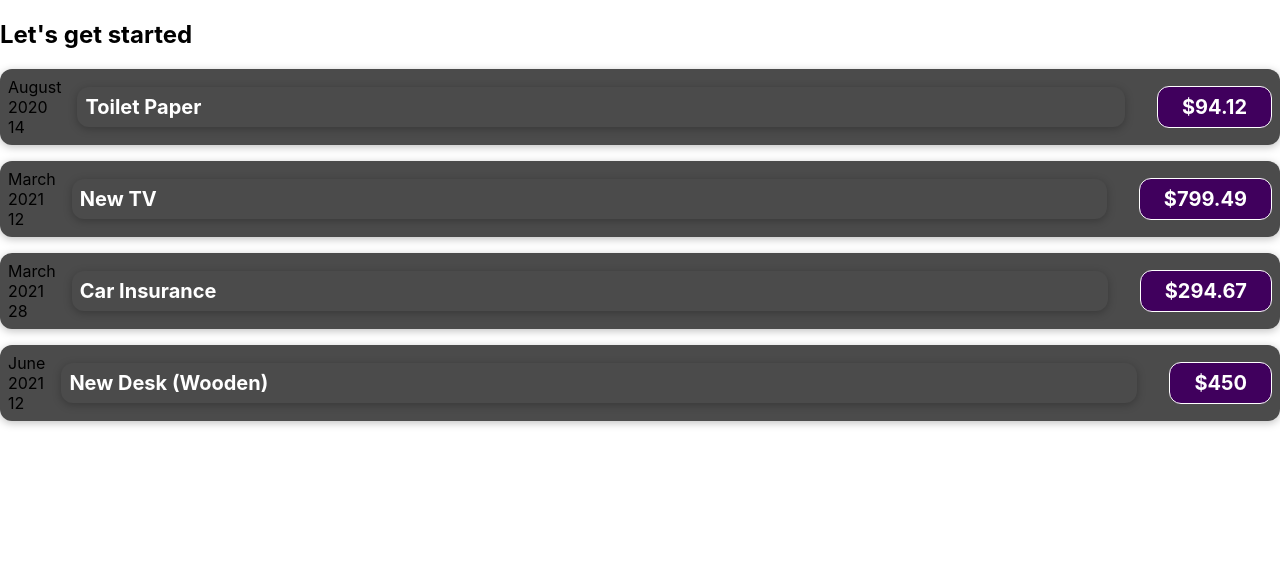
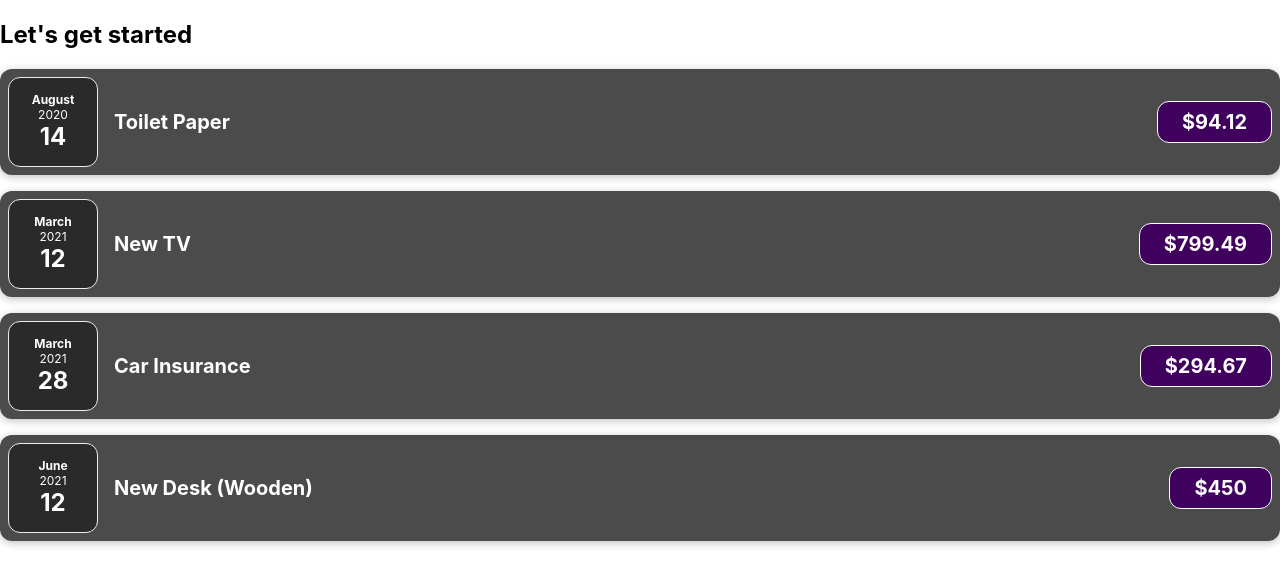
Before and after one commit to Chimoha31/React_Actual_practice, a React (Create React App) app: page / in a window 1280 px wide. Shown: the top 586 px of the page. Built offline with nearby package versions, Linux system fonts and the light colour scheme.

Commit message:
create ExpenseDate.js and css

```diff
--- a/src/App.js
+++ b/src/App.js
@@ -1,4 +1,4 @@
-import logo from './logo.svg';
+// import logo from './logo.svg';
 import './App.css';
 import ExpenseItem from "./components/ExpenseItem";
 
--- /dev/null
+++ b/src/components/ExpenseDate.css
@@ -0,0 +1,26 @@
+.expense-date {
+  display: flex;
+  flex-direction: column;
+  width: 5.5rem;
+  height: 5.5rem;
+  border: 1px solid #ececec;
+  background-color: #2a2a2a;
+  color: white;
+  border-radius: 12px;
+  align-items: center;
+  justify-content: center;
+}
+
+.expense-date__month {
+  font-size: 0.75rem;
+  font-weight: bold;
+}
+
+.expense-date__year {
+  font-size: 0.75rem;
+}
+
+.expense-date__day {
+  font-size: 1.5rem;
+  font-weight: bold;
+}
--- /dev/null
+++ b/src/components/ExpenseDate.js
@@ -0,0 +1,17 @@
+import './ExpenseDate.css';
+
+function ExpenseDate(props) {
+  const month = props.date.toLocaleString("en-US", { month: "long" });
+  const day = props.date.toLocaleString("en-US", { day: "2-digit" });
+  const year = props.date.getFullYear();
+
+  return (
+    <div className = 'expense-date'>
+      <div className = "expense-date__month">{month}</div>
+      <div className = "expense-date__year">{year}</div>
+      <div className = "expense-date__day">{day}</div>
+    </div>
+  );
+}
+
+export default ExpenseDate;
--- a/src/components/ExpenseItem.js
+++ b/src/components/ExpenseItem.js
@@ -1,21 +1,16 @@
-import './ExpenseItem.css';
+import ExpenseDate from "./ExpenseDate";
+import "./ExpenseItem.css";
 
 function ExpenseItem(props) {
-  const month = props.date.toLocaleString('en-US', {month: 'long'});
-  const day = props.date.toLocaleString('en-US', {day: '2-digit'});
-  const year = props.date.getFullYear();
-
-
+  // const month = props.date.toLocaleString("en-US", { month: "long" });
+  // const day = props.date.toLocaleString("en-US", { day: "2-digit" });
+  // const year = props.date.getFullYear();
   return (
-      <div className="expense-item">
-      <div>
-        <div>{month}</div>
-        <div>{year}</div>
-        <div>{day}</div>
-      </div>
+    <div className="expense-item">
+     <ExpenseDate date={props.date}/>
       <div className="expense-item__description">
-        <h2 className="expense-item">{props.title}</h2>
-      <div className="expense-item__price">${props.amount}</div>
+        <h2>{props.title}</h2>
+        <div className="expense-item__price">${props.amount}</div>
       </div>
     </div>
   );
```
